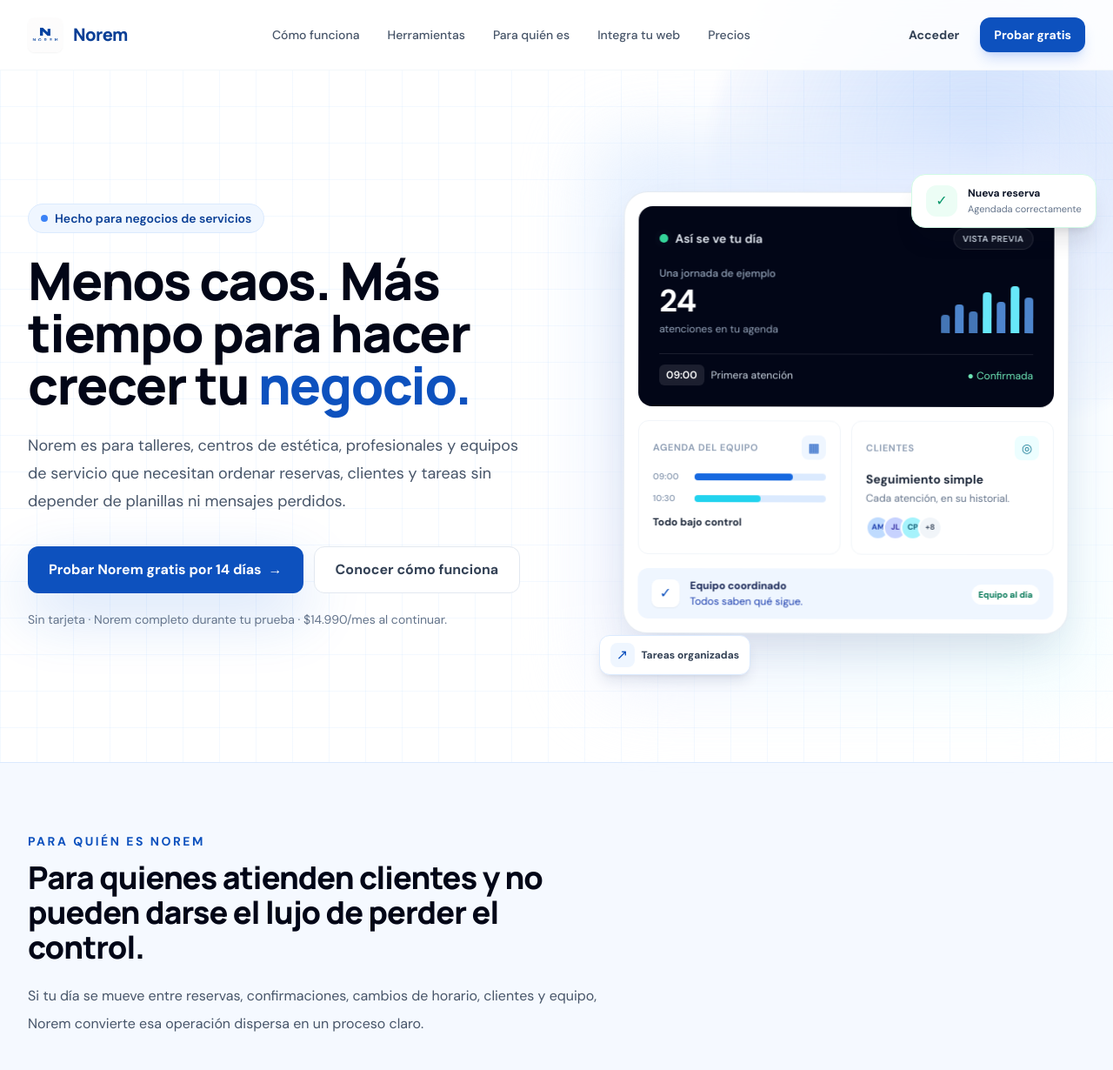
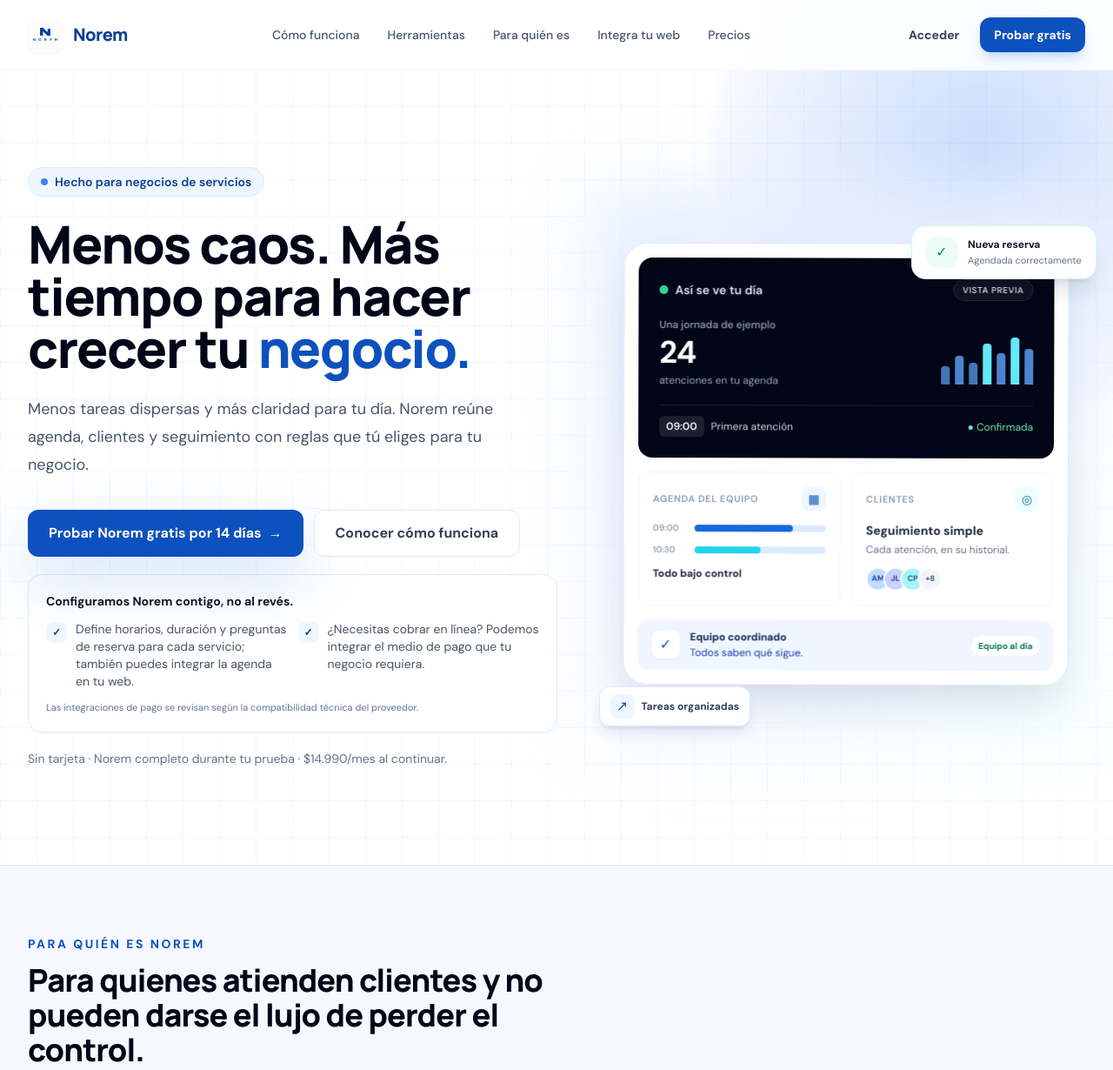
Before and after one commit to Maty-09/App-Agenda, a FastAPI app: page / in a window 1280 px wide. Shown: the top 1230 px of the page at 87% size. Run offline with FastAPI, Linux system fonts and the light colour scheme; some libraries are stand-ins or nearby versions.

Commit message:
feat: highlight tailored setup and payment integrations

```diff
--- a/app/templates/landing.html
+++ b/app/templates/landing.html
@@ -102,10 +102,18 @@
                         Hecho para negocios de servicios
                     </div>
                     <h1 class="mt-6 max-w-3xl font-display text-5xl font-extrabold leading-[1.08] tracking-tight text-slate-950 sm:text-6xl">Menos caos. Más tiempo para hacer crecer tu <span class="text-norem-600">negocio.</span></h1>
-                    <p class="mt-6 max-w-xl text-lg leading-8 text-slate-600">Norem es para talleres, centros de estética, profesionales y equipos de servicio que necesitan ordenar reservas, clientes y tareas sin depender de planillas ni mensajes perdidos.</p>
+                    <p class="mt-6 max-w-xl text-lg leading-8 text-slate-600">Menos tareas dispersas y más claridad para tu día. Norem reúne agenda, clientes y seguimiento con reglas que tú eliges para tu negocio.</p>
                     <div class="mt-9 flex flex-col gap-3 sm:flex-row">
                         <a href="https://agenda.norem.cl/admin/prueba" class="inline-flex items-center justify-center gap-2 rounded-xl bg-norem-600 px-6 py-3.5 font-bold text-white shadow-glow transition hover:-translate-y-0.5 hover:bg-norem-700">Probar Norem gratis por 14 días <span aria-hidden="true">→</span></a>
                         <a href="#como-funciona" class="inline-flex items-center justify-center rounded-xl border border-slate-200 bg-white px-6 py-3.5 font-bold text-slate-700 transition hover:border-blue-200 hover:bg-blue-50">Conocer cómo funciona</a>
+                    </div>
+                    <div class="mt-5 rounded-2xl border border-blue-100 bg-white/90 p-4 shadow-sm sm:p-5">
+                        <p class="text-sm font-extrabold text-slate-900">Configuramos Norem contigo, no al revés.</p>
+                        <div class="mt-3 grid gap-3 sm:grid-cols-2">
+                            <div class="flex items-start gap-2.5"><span class="mt-0.5 grid h-6 w-6 shrink-0 place-items-center rounded-lg bg-blue-50 text-xs font-bold text-norem-700" aria-hidden="true">✓</span><p class="text-sm leading-5 text-slate-600">Define horarios, duración y preguntas de reserva para cada servicio; también puedes integrar la agenda en tu web.</p></div>
+                            <div class="flex items-start gap-2.5"><span class="mt-0.5 grid h-6 w-6 shrink-0 place-items-center rounded-lg bg-blue-50 text-xs font-bold text-norem-700" aria-hidden="true">✓</span><p class="text-sm leading-5 text-slate-600">¿Necesitas cobrar en línea? Podemos integrar el medio de pago que tu negocio requiera.</p></div>
+                        </div>
+                        <p class="mt-3 text-[11px] leading-4 text-slate-500">Las integraciones de pago se revisan según la compatibilidad técnica del proveedor.</p>
                     </div>
                     <p class="mt-5 text-sm text-slate-500">Sin tarjeta · Norem completo durante tu prueba · $14.990/mes al continuar.</p>
                 </div>
```
